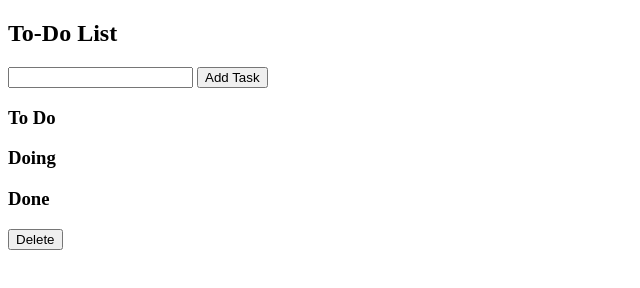
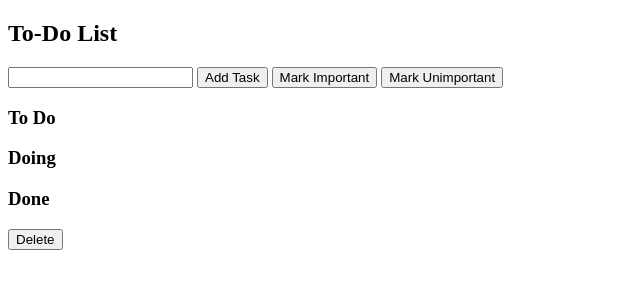
Before and after one commit to xinran0606/todo-List, a plain HTML site: page index.html in a window 1280 px wide. Shown: the whole page, without its empty margins (0-640 px from the left). Drawn offline with Linux system fonts and the light colour scheme.

Commit message:
Important- and unimportant button

```diff
--- a/index.html
+++ b/index.html
@@ -5,9 +5,11 @@
     <title>To-Do List</title>
 </head>
 <body>
-   <h2>To-Do List</h2>
+    <h2>To-Do List</h2>
     <input type="text" id="task"/>
     <button type="button" onclick="addTask()">Add Task</button>
+    <button type="button" onclick="important()">Mark Important</button>
+    <button type="button" onclick="unImportant()">Mark Unimportant</button>
     <h3>To Do</h3>
     <ul id="To-Do"></ul>
     <h3>Doing</h3>
@@ -56,14 +58,41 @@ function moveToDone(li){
     document.getElementById("done").appendChild(li);
     let btn = li.querySelector("button");
     btn.remove();
+
+    let checkbox = li.querySelector("input");
+    checkbox.remove();
 }
 
 function deleteTask(){
-    let items = document.querySelectorAll("#To-Do li, #doing li, #done li");   // items = [task1, task2, task3]
+    let items = document.querySelectorAll("#To-Do li, #doing li");   // items = [task1, task2, task3]
     items.forEach(function(li){                     // Operation on every li
         let checkbox = li.querySelector("input");
-        if (checkbox.checked) {
+        if (checkbox.checked){
             li.remove();
+        }
+    });
+}
+
+function important(){
+    let items = document.querySelectorAll("#To-Do li, #doing li");
+    items.forEach(function(li){
+        let checkbox = li.querySelector("input");
+        if (checkbox.checked){
+            li.style.color = "red";
+            li.style.fontWeight = "bold";
+            let parent = li.parentElement;
+            parent.prepend(li);
+        }
+    });
+}
+
+function unImportant(){
+    let items = document.querySelectorAll("#To-Do li, #doing li");
+    items.forEach(function(li){
+        let checkbox = li.querySelector("input");
+        if (checkbox.checked){
+            li.style.color = "";
+            li.style.fontWeight = "";
         }
     });
 }
```
